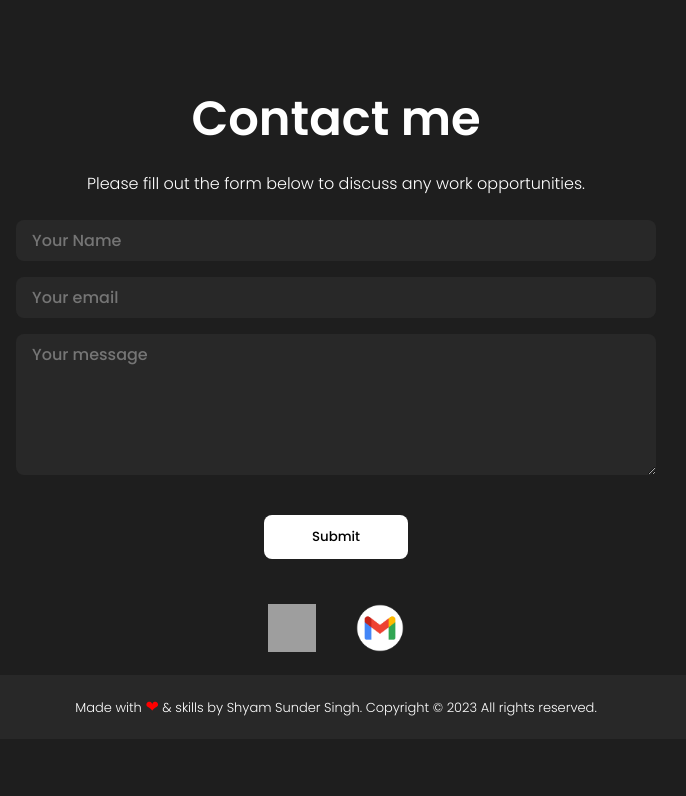
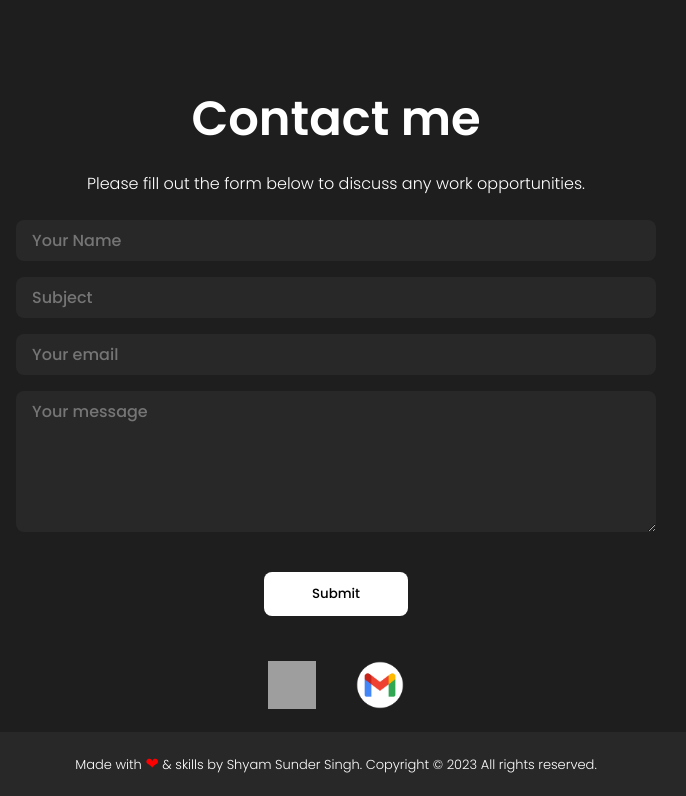
Before and after one commit to shyamsingh19/portfolio_website, a React (Create React App) app in the folder frontend/: page / in a window 1280 px wide. Shown: the part 2681-3477 px from the top of the page, without its empty margins (304-990 px from the left). Before the commit the page ends 3420 px from the top, so only its background shows below. Built offline with nearby package versions, Linux system fonts and the light colour scheme; grey boxes are pictures that could not be loaded.

Commit message:
form updated

```diff
--- a/frontend/src/component/contact/contact.css
+++ b/frontend/src/component/contact/contact.css
@@ -60,7 +60,7 @@
 
 .name,
 .email,
-.msg {
+.msg, .subject {
   font-size: medium;
   width: 100%;
   max-width: 40rem;
--- a/frontend/src/component/contact/contact.js
+++ b/frontend/src/component/contact/contact.js
@@ -18,6 +18,7 @@ const Contact = () => {
   const [name, setName] = useState("");
   const [email, setEmail] = useState("");
   const [message, setMessage] = useState("");
+  const [subject, setSuject] = useState("");
 
   // console.log(name);
   // console.log(email);
@@ -124,6 +125,16 @@ const Contact = () => {
             onChange={(e) => setName(e.target.value)}
           />
           <input
+            type="text"
+            id="subject"
+            className="subject"
+            placeholder="Subject"
+            name="subject"
+            value={subject}
+            required={true}
+            onChange={(e) => setSuject(e.target.value)}
+          />
+          <input
             type="email"
             className="email"
             id="email"
```
Also changed, not shown: 1 other file (tests, documents, lock files or other folders).
